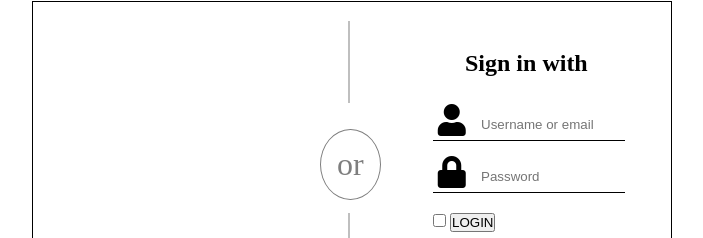
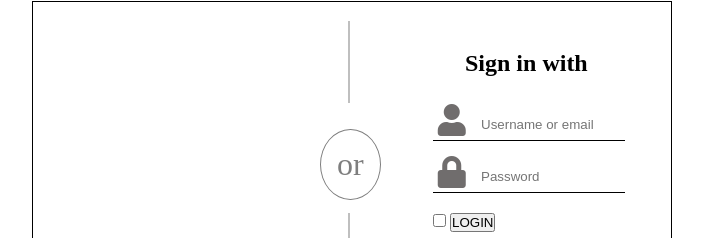
Before and after one commit to altinawiwaseem/login-page, a plain HTML site: page index.html in a window 1280 px wide. Shown: the part 159-397 px from the top of the page, without its empty margins (288-991 px from the left). Drawn offline with Linux system fonts and the light colour scheme.

Commit message:
change the icons color

```diff
--- a/css/style.css
+++ b/css/style.css
@@ -40,14 +40,14 @@ h1{
     left: 3rem;
 }
 .fa-user{
-    color: black;
+    color: #706d6d;
     position: absolute;
     top: 3.4rem;
     left: 0.3rem;
     font-size: 2rem;
 }
 .fa-lock{
-    color: black;
+    color: #706d6d;
     position: absolute;
     top: 6.6rem;
     left: 0.3rem;
```
